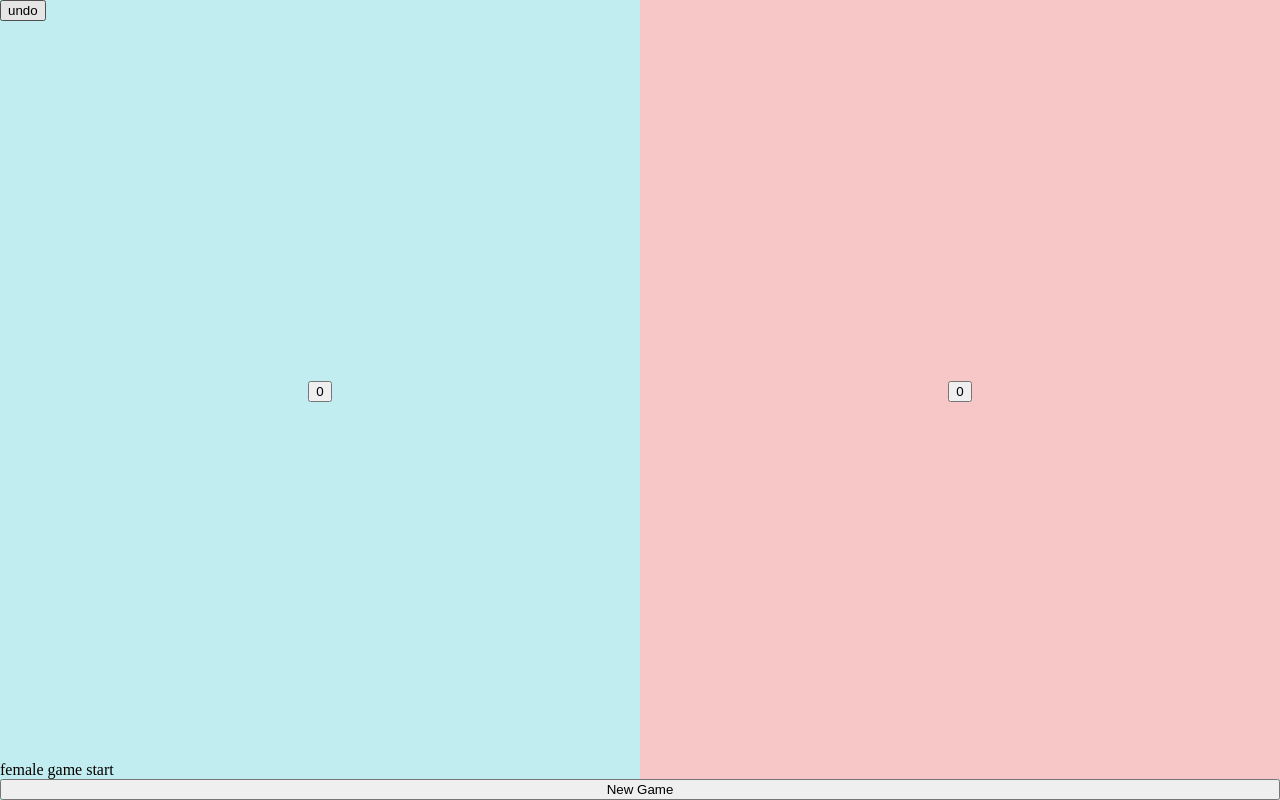
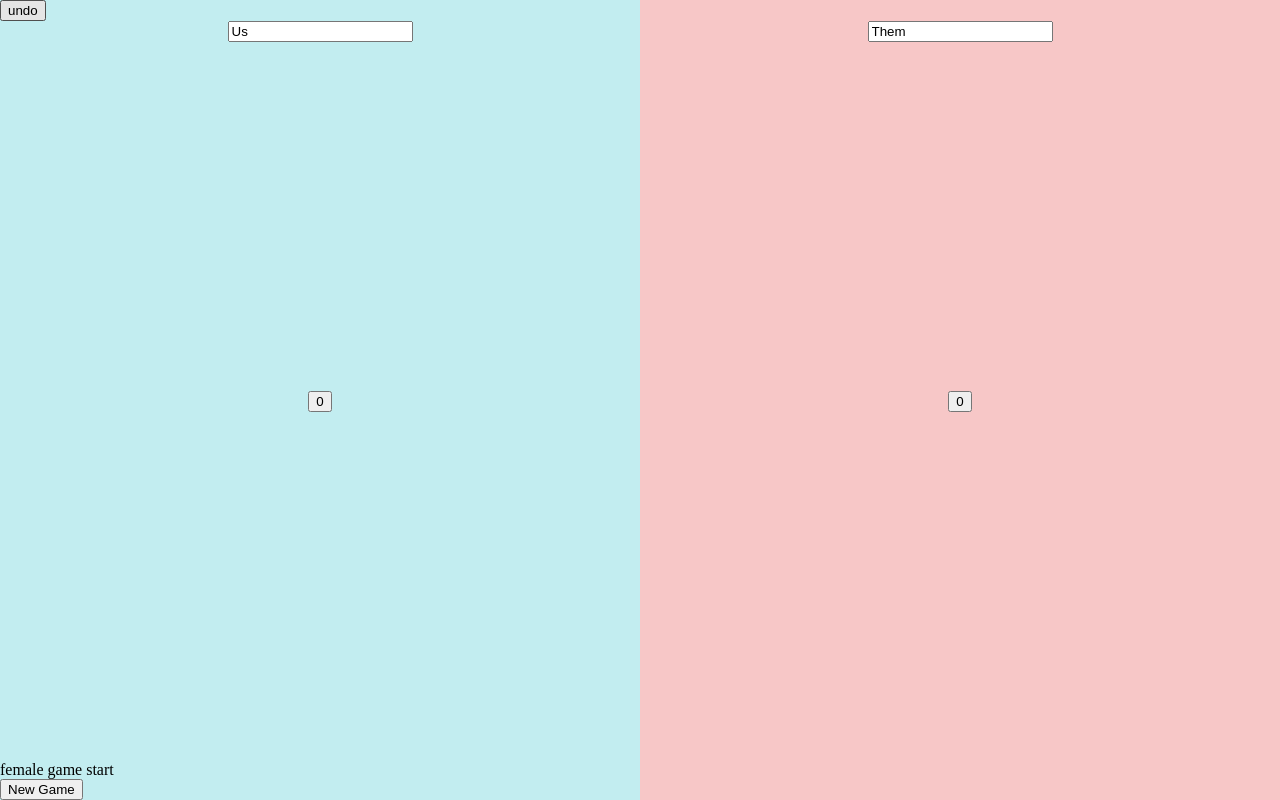
Before and after one commit to ChrisHuynh333/ultimate-scoreboard, a React (Create React App) app: page / in a window 1280 px wide. Both pictures are taken after a click on the button "Start Game". Built offline with nearby package versions, Linux system fonts and the light colour scheme.

Commit message:
Add team names to scores component

```diff
--- a/src/Score.js
+++ b/src/Score.js
@@ -4,7 +4,7 @@ import data from './data'
 
 const Score = () => {
     const {totalScore, setTotalScore, genderStatus, setGenderStatus, firstPointGender, isGameStartModalOpen, halftimePoint, trackingGender, noHalftime, setIsGameStartModalOpen,
-    setCoed, setFirstPointGender, setTrackingGender, setHalftimePoint, setNoHalftime} = useGlobalContext();
+    setCoed, setFirstPointGender, setTrackingGender, setHalftimePoint, setNoHalftime, teamNames, setTeamNames} = useGlobalContext();
     const [genderCounter, setGenderCounter] = useState(0)
     const [pointsLog, setPointsLog] = useState([{points: totalScore, genderCounter}])
     const [firstRender, setFirstRender] = useState(true)
@@ -79,6 +79,12 @@ const Score = () => {
         }
     }
 
+    const handleTeamChange = (newName, index) => {
+        const newTeamNames = [...teamNames]
+        newTeamNames[index] = newName
+        setTeamNames(newTeamNames)
+    }
+
     const newGame = () => {
         setTotalScore([0, 0])
         setCoed(true)
@@ -122,6 +128,15 @@ const Score = () => {
                 <div className={totalScore[0] + totalScore[1] === 0 ? null : "inactive"}>
                     <button onClick={() => undoAction()}>undo</button>
                 </div>
+                    <form className="team-name-container">
+                        {teamNames.map((teamName, index) => {
+                            return (
+                                <span className="team-name-text">
+                                    <input key={index}  onChange={e => handleTeamChange(e.target.value, index)} onClick={(e) => e.target.select()} type="text" value={teamName}/>
+                                </span>
+                            )
+                        })}
+                    </form>
                 <div className="scores">
                     {totalScore.map((score, index) => {
                         return (
@@ -134,8 +149,9 @@ const Score = () => {
                 <div className={trackingGender ? null : "not-active"}>
                     {genderStatus.gender} {genderStatus.point}
                 </div>
-
+                <div className="new-game-btn-container">
                     <button onClick={() => setConfirmModalOpen(true)}>New Game</button>
+                </div>
             </div>
         </div>
     )
--- a/src/context.js
+++ b/src/context.js
@@ -10,6 +10,7 @@ const AppProvider = ({ children }) => {
     const [halftimePoint, setHalftimePoint] = useState(8)
     const [isGameStartModalOpen, setIsGameStartModalOpen] = useState(true)
     const [noHalftime, setNoHalftime] = useState(false)
+    const [teamNames, setTeamNames] = useState(["Us", "Them"])
 
 
   return <AppContext.Provider value={{
@@ -28,7 +29,9 @@ const AppProvider = ({ children }) => {
       isGameStartModalOpen,
       setIsGameStartModalOpen,
       noHalftime,
-      setNoHalftime
+      setNoHalftime,
+      teamNames,
+      setTeamNames
     }}>{children}</AppContext.Provider>
 }
 export const useGlobalContext = () => {
--- a/src/index.css
+++ b/src/index.css
@@ -101,6 +101,16 @@ html, body {
   height: 100vh;
 }
 
+.team-name-container {
+  display: table;
+  width: 100%;
+}
+
+.team-name-text {
+  display: table-cell;
+  text-align: center;
+}
+
 .scores {
   display: flex;
   margin-top: auto;
```
Lines whose indentation alone changed are shown as unchanged.
